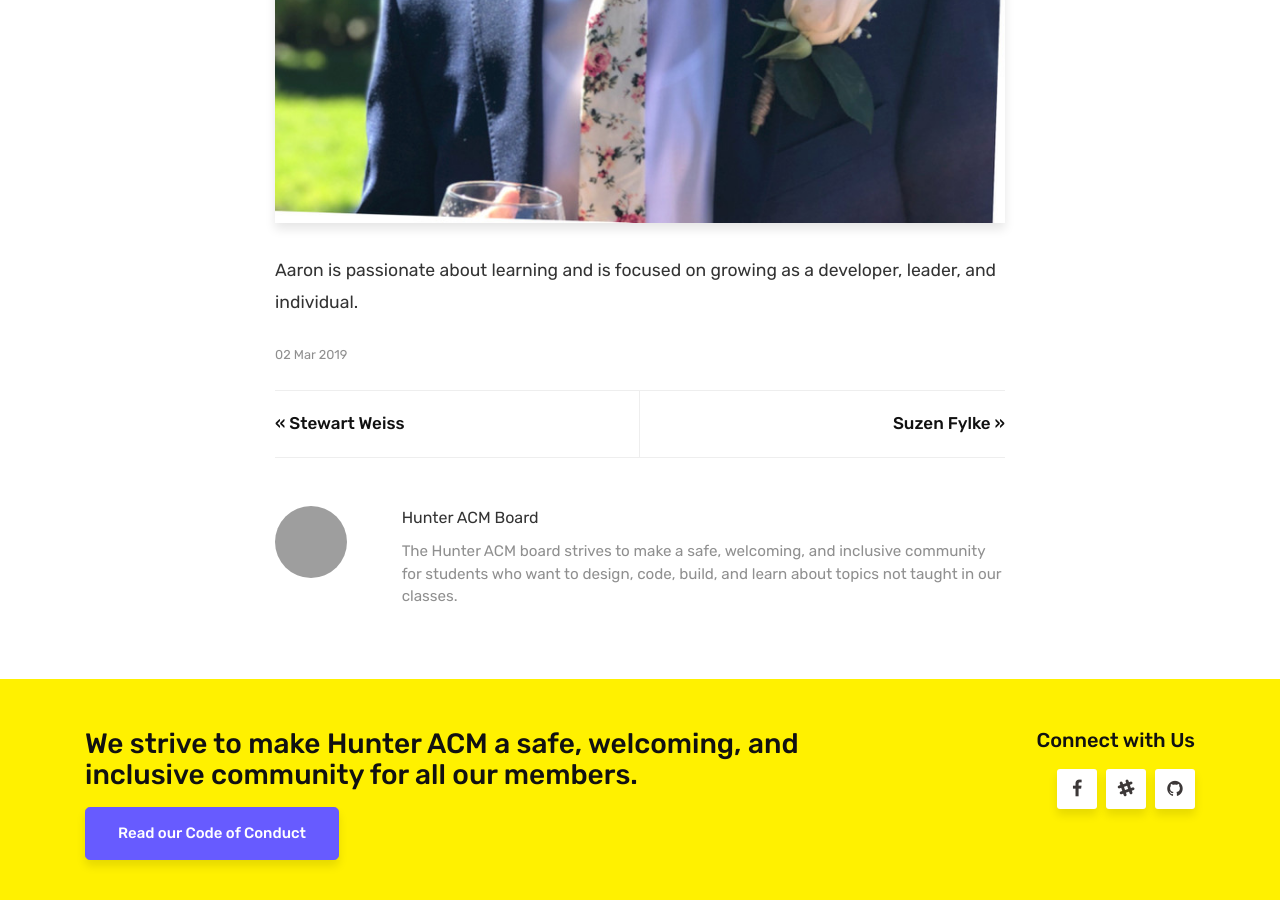
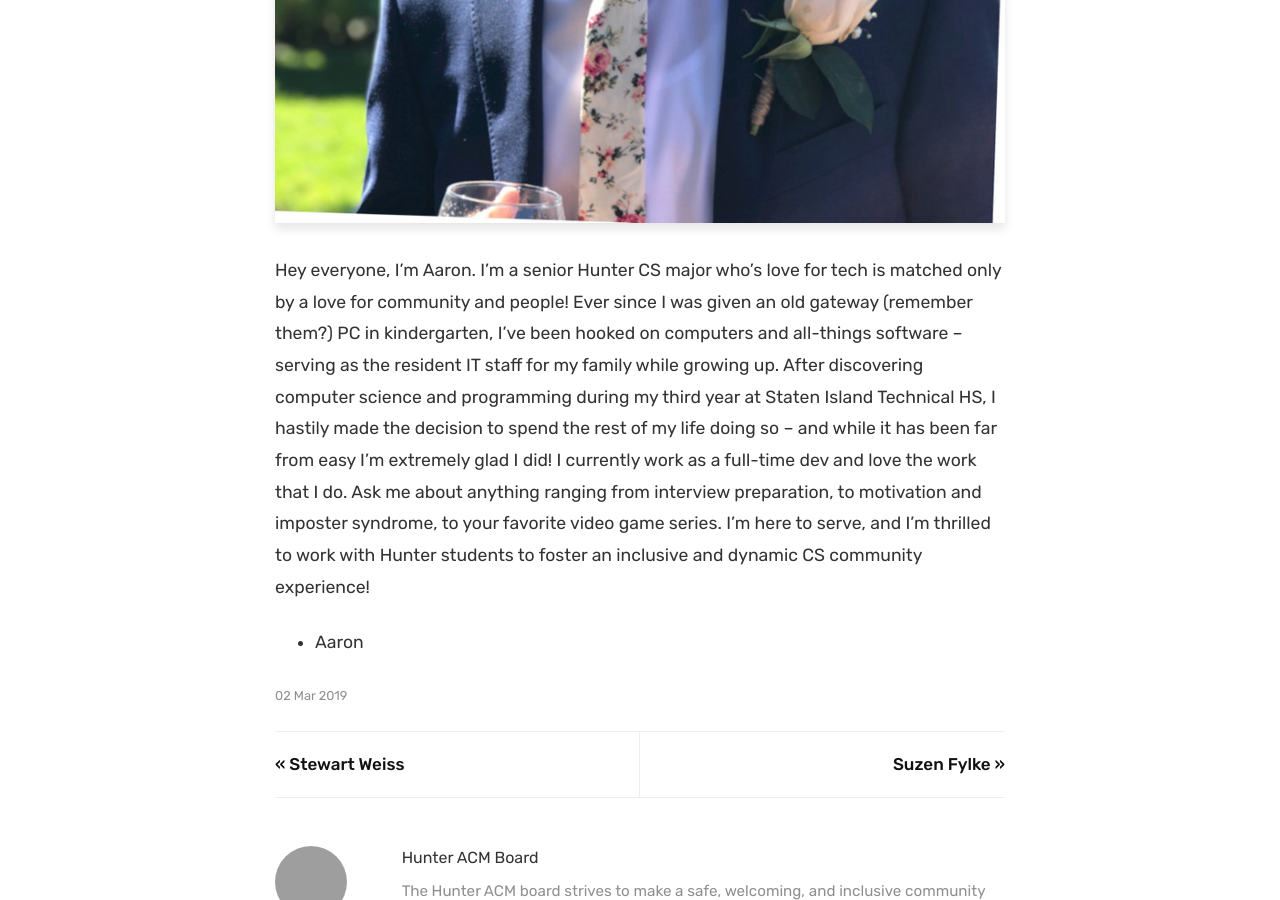
Before and after one commit to hunteracm/hunteracm.github.io, a Jekyll site: the page built from _posts/2019-03-02-aarontaveras.md, in a window 1280 px wide and 900 px high, scrolled down 798 px. Built offline with Jekyll 4.4.1, drawn with Linux system fonts in a browser that asks for light colours; grey boxes are pictures that could not be loaded.

Commit message:
Updated aaron's bio

```diff
--- a/_posts/2019-03-02-aarontaveras.md
+++ b/_posts/2019-03-02-aarontaveras.md
@@ -7,4 +7,6 @@ image: assets/images/aarontaveras.png
 memberprofile: true
 ---
 
-Aaron is passionate about learning and is focused on growing as a developer, leader, and individual.
+Hey everyone, I'm Aaron. I'm a senior Hunter CS major who's love for tech is matched only by a love for community and people! Ever since I was given an old gateway (remember them?) PC in kindergarten, I've been hooked on computers and all-things software -- serving as the resident IT staff for my family while growing up. After discovering computer science and programming during my third year at Staten Island Technical HS, I hastily made the decision to spend the rest of my life doing so -- and while it has been far from easy I'm extremely glad I did! I currently work as a full-time dev and love the work that I do. Ask me about anything ranging from interview preparation, to motivation and imposter syndrome, to your favorite video game series. I'm here to serve, and I'm thrilled to work with Hunter students to foster an inclusive and dynamic CS community experience!
+
+- Aaron
```
